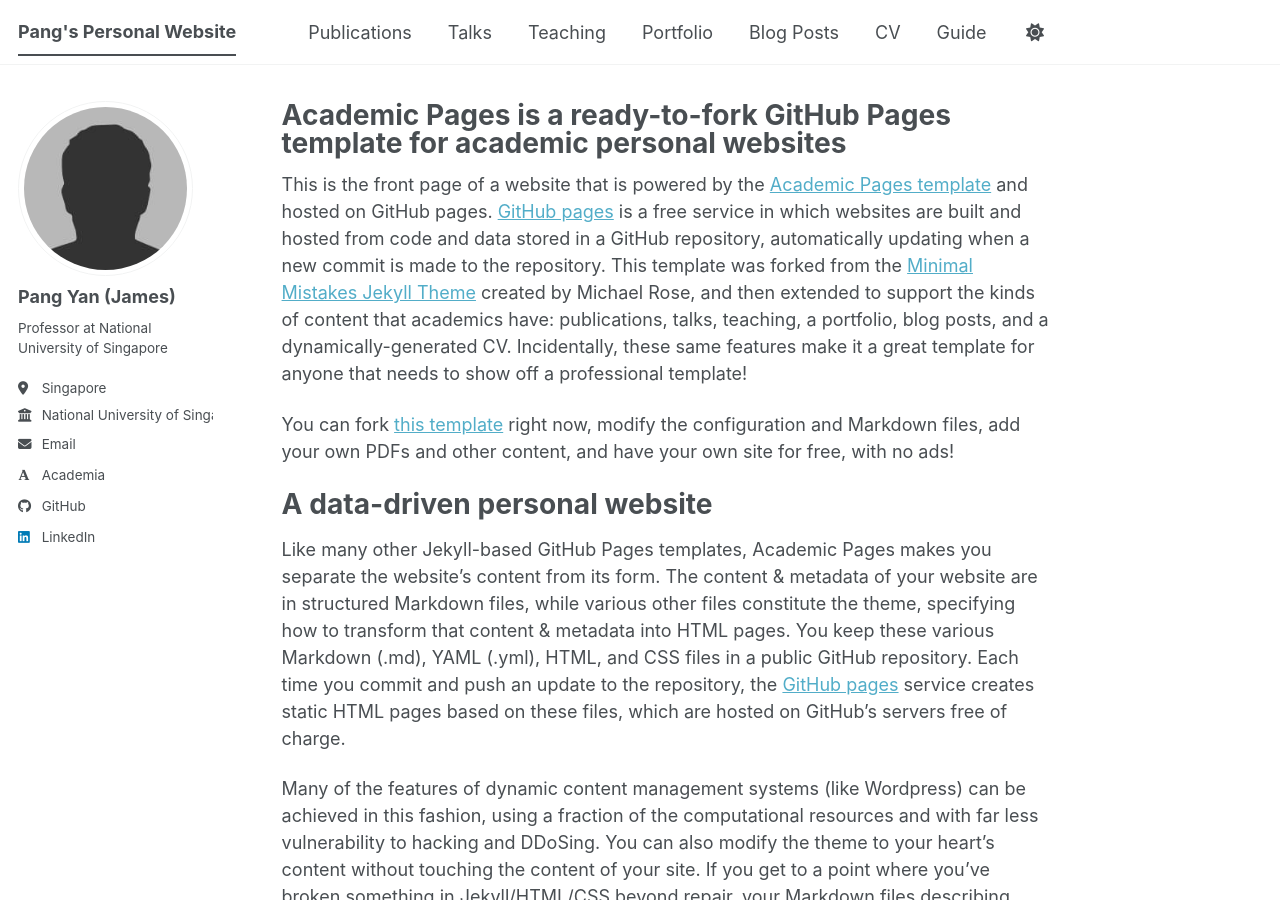
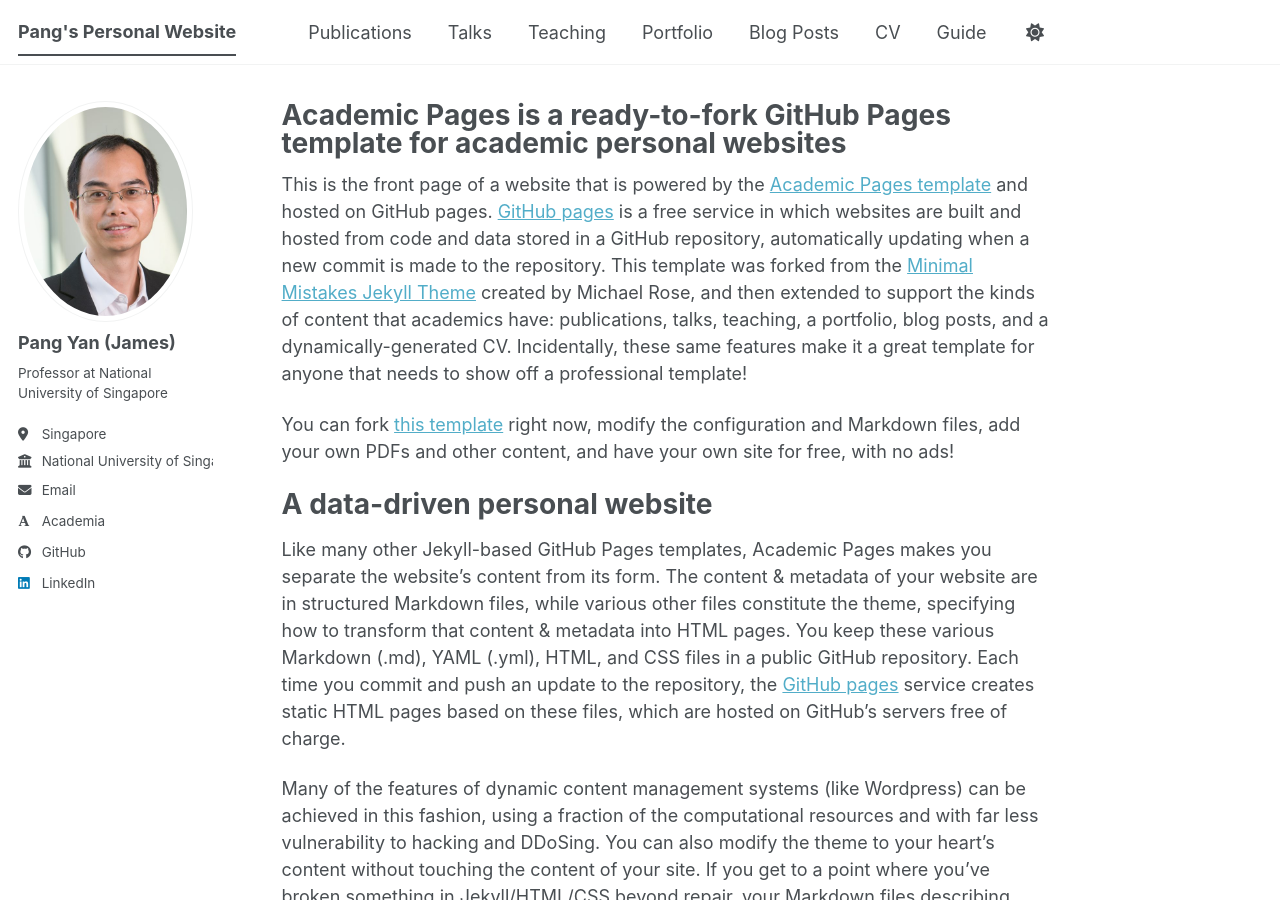
Before and after one commit to jamespangyan/jamespangyan.github.io, a Jekyll site: the page built from _pages/about.md, in a window 1280 px wide and 900 px high. Built offline with Jekyll 4.4.1, drawn with Linux system fonts in a browser that asks for light colours; some web fonts are replaced; a script bundle is joined from its source files by our own code; library files that are not in the unit come from our copies.

Commit message:
Update _config.yml

```diff
--- a/_config.yml
+++ b/_config.yml
@@ -23,7 +23,7 @@
 #               Additional customization can be done by editing /_includes/author-profile.html
 author:
   # Biographic information
-  avatar           : "bio-photo.jpg"
+  avatar           : "James.jpg"
   name             : "Pang Yan (James)"
   pronouns         : # example: "she/her"
   bio              : "Professor at National University of Singapore"
```
